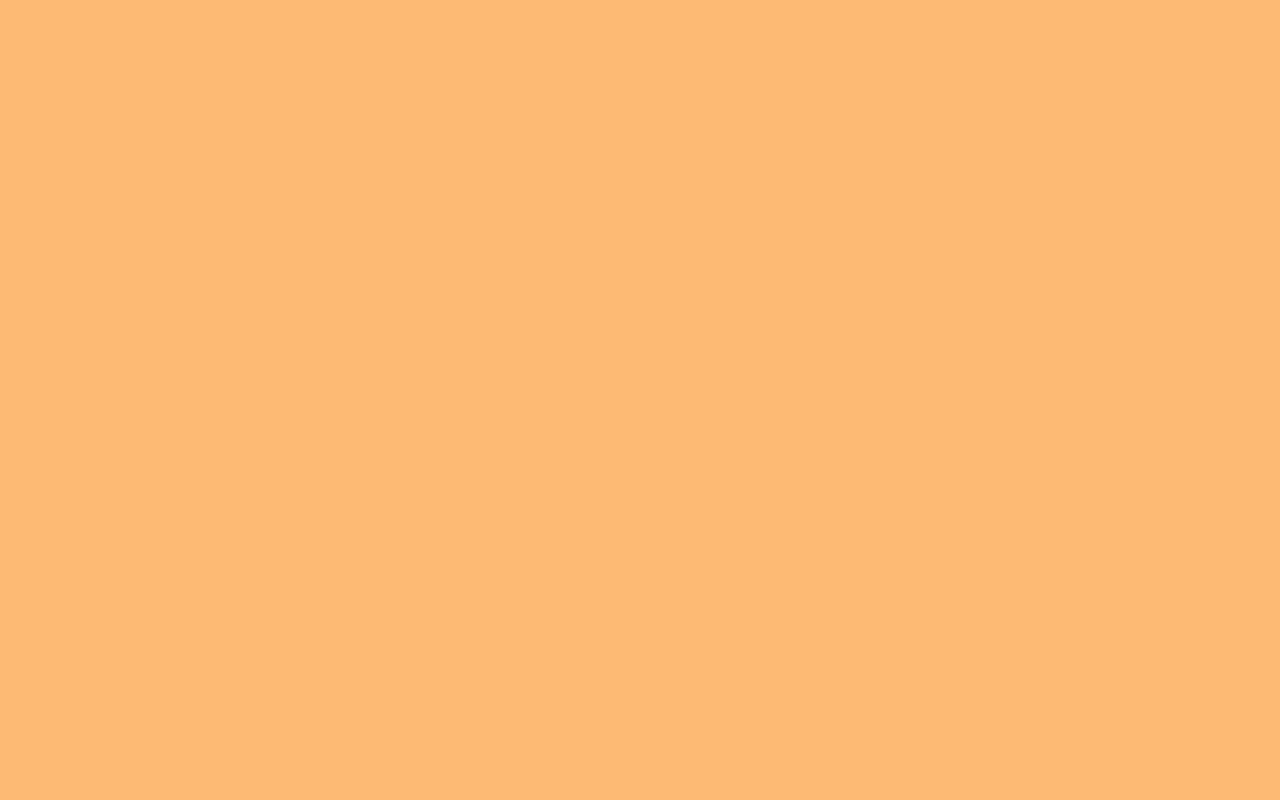
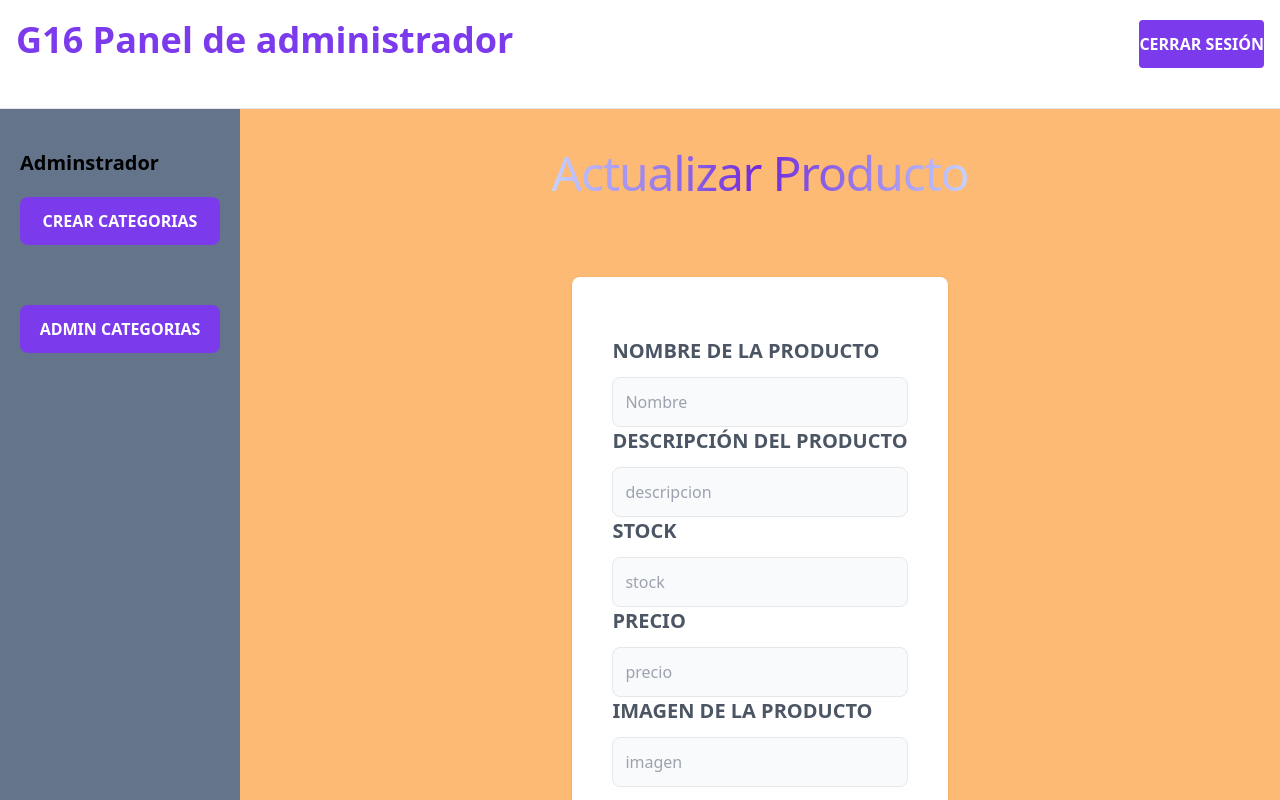
Before and after one commit to jonathanunab/comercio_electronico_front_G16, a React (Create React App) app: page /actualizar-producto/1 in a window 1280 px wide. Before the commit this address had no page. Shown: the top 800 px of the page. Built offline with nearby package versions, Linux system fonts and the light colour scheme; no server answers.

Commit message:
front con productos terminado

```diff
--- a/src/App.js
+++ b/src/App.js
@@ -4,10 +4,12 @@ import Login from './componentes/Login';
 import CrearCuenta from './componentes/CrearCuenta';
 import Admin from './componentes/Admin';
 import Home from './componentes/Home';
-import CrearCategoria from './componentes/CrearCategoria';
-import ActualizarCategoria from './componentes/ActualizarCategoria';
+import CrearCategoria from './componentes/categorias/CrearCategoria';
+import ActualizarCategoria from './componentes/categorias/ActualizarCategoria';
 import HomeProductos from './componentes/productos/HomeProductos';
 import CrearProducto from './componentes/productos/CrearProducto';
+import ActualizarProducto from './componentes/productos/ActualizarProductos'
+
 function App() {
   return (
     <Router>
@@ -20,6 +22,7 @@ function App() {
           <Route path="/actualizar-categoria/:idCategoria" exact element={<ActualizarCategoria/>} />
           <Route path="/home-productos/:idCategoria" exact element={<HomeProductos/>} />
           <Route path="/crear-producto/:idCategoria" exact element={<CrearProducto/>} />
+          <Route path="/actualizar-producto/:idProducto" exact element={<ActualizarProducto />} />
       </Routes>
     </Router>
   );
--- a/src/componentes/Admin.js
+++ b/src/componentes/Admin.js
@@ -1,114 +1,113 @@
-import React, { useState, useEffect } from 'react';
-import { Link, useNavigate} from 'react-router-dom';
-import Header from './Header';
-import Sidebar from './Sidebar';
-import crud from '../conexiones/crud';
-import swal from 'sweetalert';
+import React, { useState, useEffect } from "react";
+import { Link, useNavigate } from "react-router-dom";
+import Header from "./Header";
+import Sidebar from "./Sidebar";
+import crud from "../conexiones/crud";
+import swal from "sweetalert";
 
 const Admin = () => {
+  const navigate = useNavigate();
+  const [categoria, setCategorias] = useState([]);
 
-  const navigate = useNavigate();
-
-  useEffect(() =>{
+  useEffect(() => {
     const autenticarUsuario = async () => {
-      const token = localStorage.getItem("token")
+      const token = localStorage.getItem("token");
       //console.log(token)
-      if(!token){
+      if (!token) {
         navigate("/login");
       }
-    }
-    autenticarUsuario()
-  },[navigate]);// [] hacen que solo se ejecute una vez el useEffect
-
-  const [categoria, setCategorias] = useState([]);
+    };
+    autenticarUsuario();
+  }, [navigate]); // [] hacen que solo se ejecute una vez el useEffect
 
   const cargarCategorias = async () => {
     const response = await crud.GET(`/api/categoria`);
     //console.log(response);
-       setCategorias(response.categoria);
-   }
+    setCategorias(response);
+  };
 
   useEffect(() => {
     cargarCategorias();
-   }, [])
+  }, []);
 
-
-   const borrarCategoria = async (idCategoria) =>{
+  const borrarCategoria = async (idCategoria) => {
     swal({
       title: "Estas seguro de eliminar la categoria?",
       text: "una vez eliminado, no se podra recuperar esta categoria",
       icon: "warning",
       buttons: true,
       dangerMode: true,
-    })
-    .then((willDelete) => {
+    }).then((willDelete) => {
       if (willDelete) {
         const response = crud.DELETE(`/api/categoria/${idCategoria}`);
 
-        if(response){
+        if (response) {
           swal("Tu categoria a sido borrada correctamente", {
             icon: "success",
           });
         }
         cargarCategorias();
-
       } else {
         swal("se cancelo la acción");
       }
     });
-   }
+  };
 
   return (
     <>
-      <Header/>
-      <div className='md:flex md:min-h-screen'>
-        <Sidebar/>
-        <main className= 'flex-1'>
+      <Header />
+      <div className="md:flex md:min-h-screen">
+        <Sidebar />
+        <main className="flex-1">
           <h1 className="inline bg-gradient-to-r from-indigo-200 via-violet-700 to-indigo-200 bg-clip-text font-display text-5xl tracking-tight text-transparent">
-    Listado de catrgorias
+            Listado de categorias
           </h1>
+          <br/>
+          <br/>
           <table className="table table-bordered">
-        <thead className='bg-white'>
+            <thead className="bg-white">
               <tr>
-                <th style={{ width: '10%' }}>Imagen</th>
-                <th style={{ width: '75%' }}>Nombre</th>
-                <th style={{ width: '15%' }}>Opciones</th>
+                <th style={{ width: "20%" }}>Imagen</th>
+                <th style={{ width: "45%" }}>Nombre</th>
+                <th style={{ width: "45%" }}>Opciones</th>
               </tr>
             </thead>
 
             <tbody className="bg-white">
-            {
-                categoria.map(
-                    item =>
+              {categoria != null
+                ? categoria.map((item) => (
                     <tr key={item._id}>
-                            <td><img src={item.imagen}></img></td>
-                            <td>{item.nombre}</td>
                       <td>
-                                <Link
-                                  to={`/home-productos/${item._id}`}
-                                >crear producto</Link>&nbsp;&nbsp;
-                                <Link
-                                 to={`/actualizar-categoria/${item._id}`}
-
-                                >Editar</Link>&nbsp;&nbsp;
+                        <img src={item.imagen}></img>
+                      </td>
+                      <td className="text-center font-mono text-blue-800 text-lg font-bold capitalize hover:uppercase">{item.nombre}</td>
+                      <td>
+                        <Link to={`/home-productos/${item._id}`} className="text-white bg-blue-700 hover:bg-blue-800 focus:ring-4 focus:ring-blue-300 font-medium rounded-lg text-sm px-5 py-2.5 mr-2 mb-2 dark:bg-blue-600 dark:hover:bg-blue-700 focus:outline-none dark:focus:ring-blue-800">
+                          ver y crear productos
+                        </Link>
+                        <br/>
+                        <br/>
+                        <Link to={`/actualizar-categoria/${item._id}`} className="text-white bg-blue-700 hover:bg-blue-800 focus:ring-4 focus:ring-blue-300 font-medium rounded-lg text-sm px-5 py-2.5 mr-2 mb-2 dark:bg-blue-600 dark:hover:bg-blue-700 focus:outline-none dark:focus:ring-blue-800">
+                          Editar
+                        </Link>
+                        <br/>
+                        <br/>
                         <button
-                                    onClick={()=>borrarCategoria(item._id)}
-                                >Eliminar</button>
+                          className="text-white bg-blue-700 hover:bg-blue-800 focus:ring-4 focus:ring-blue-300 font-medium rounded-lg text-sm px-5 py-2.5 mr-2 mb-2 dark:bg-blue-600 dark:hover:bg-blue-700 focus:outline-none dark:focus:ring-blue-800"
+                          onClick={() => borrarCategoria(item._id)}
+                        >
+                          Eliminar
+                        </button>
                       </td>
                     </tr>
-                        )
-                    }
+                  ))
+                : console.log("No hay elementos")}
             </tbody>
           </table>
         </main>
       </div>
-
-
-
-
-
     </>
   );
-}
+};
 
 export default Admin;
--- a/src/componentes/CrearCuenta.js
+++ b/src/componentes/CrearCuenta.js
@@ -27,7 +27,7 @@ const CrearCuenta = () => {
   const crearCuenta = async () =>{
     //los dos password deben ser iguales
     if(password !== confirmar){
-      console.log("son diferentes");
+      //console.log("son diferentes");
       const mensaje = "Las contraseñas son diferentes.";
       swal({
         title: 'Error',
@@ -49,7 +49,7 @@ const CrearCuenta = () => {
         email: usuario.email,
         password: usuario.password
       }
-      console.log(data);
+      //console.log(data);
       const response = await crud.POST(`/api/usuarios`, data);
       const mensaje = response.msg;
       if(mensaje === ' el usuario ya existe'){
--- a/src/componentes/Header.js
+++ b/src/componentes/Header.js
@@ -14,7 +14,7 @@ const cerrarSesion = () =>{
     <header className='px-4 py-5 bg-white border-b'>
         <div className='md:flex md:justify-between'>
         <h2 className='text-4xl text-violet-600 font-bold text-center mb-5 md:mb-0'>
-            G13 Panel de administrador
+            G16 Panel de administrador
         </h2>
         <div className='flex flex-col md:flex-row items-center gap-4'>
         <input
--- a/src/componentes/productos/ActualizarProductos.js
+++ b/src/componentes/productos/ActualizarProductos.js
@@ -0,0 +1,170 @@
+import React, { useEffect, useState } from "react";
+import Header from "../Header";
+import Sidebar from "../Sidebar";
+import crud from "../../conexiones/crud";
+import { Link, useNavigate, useParams } from "react-router-dom";
+import swal from "sweetalert";
+
+const ActualizarProducto = () => {
+  const navigate = useNavigate();
+
+  const { idProducto } = useParams();
+  //console.log(idProducto);
+
+  const [producto, setProducto] = useState({
+    nombre: "",
+    descripcion: "",
+    stock: "",
+    precio: "",
+    imagen: "",
+  });
+  const cargarProducto = async () => {
+    const response = await crud.GET(`/api/producto/actualizar/${idProducto}`);
+    //console.log(response);
+    setProducto(response.producto);
+  };
+  useEffect(() => {
+    cargarProducto();
+  }, []);
+
+  let { nombre, descripcion, stock, precio, imagen } = producto;
+
+  const onChange = (e) => {
+    setProducto({
+      ...producto,
+      [e.target.name]: e.target.value,
+    });
+  };
+
+  const actualizarProducto = async () => {
+    const data = {
+      nombre: producto.nombre,
+      descripcion: producto.descripcion,
+      stock: producto.stock,
+      precio: producto.precio,
+      imagen: producto.imagen,
+    };
+    //console.log(data, idProducto);
+    const response = await crud.PUT(`/api/producto/${idProducto}`, data);
+    //console.log(response);
+    const mensaje1 = "la producto se actualizo correctamente";
+    swal({
+      title: "Información",
+      text: mensaje1,
+      icon: "success",
+      buttons: {
+        confirm: {
+          text: "OK",
+          value: true,
+          visible: true,
+          className: "btn btn-primary",
+          closeModal: true,
+        },
+      },
+    });
+    navigate(`/home-productos/${producto.categoriaId}`);
+  };
+
+  const onSubmit = (e) => {
+    e.preventDefault();
+    actualizarProducto();
+  };
+
+  return (
+    <>
+      <Header />
+      <div className="md:flex md:min-h-screen">
+        <Sidebar />
+        <main className="flex-1">
+          <div className="mt-10 flex justify-center">
+            <h1 className="inline bg-gradient-to-r from-indigo-200 via-violet-700 to-indigo-200 bg-clip-text font-display text-5xl tracking-tight text-transparent">
+              Actualizar Producto
+            </h1>
+          </div>
+
+          <div className="mt-10 flex justify-center">
+            <form
+              className="my-10 bg-white shadow rounded-lg p-10 "
+              onSubmit={onSubmit}
+            >
+              <div className="my-5">
+                <label className="uppercase text-gray-600 block text-xl font-bold">
+                  Nombre de la producto
+                </label>
+                <input
+                  type="text"
+                  id="nombre"
+                  name="nombre"
+                  placeholder="Nombre"
+                  className="w-full mt-3 p-3 border rounded-lg bg-gray-50"
+                  value={nombre}
+                  onChange={onChange}
+                />
+
+                <label className="uppercase text-gray-600 block text-xl font-bold">
+                  Descripción del producto
+                </label>
+                <input
+                  type="text"
+                  id="descripcion"
+                  name="descripcion"
+                  placeholder="descripcion"
+                  className="w-full mt-3 p-3 border rounded-lg bg-gray-50"
+                  value={descripcion}
+                  onChange={onChange}
+                />
+
+                <label className="uppercase text-gray-600 block text-xl font-bold">
+                  Stock
+                </label>
+                <input
+                  type="text"
+                  id="stock"
+                  name="stock"
+                  placeholder="stock"
+                  className="w-full mt-3 p-3 border rounded-lg bg-gray-50"
+                  value={stock}
+                  onChange={onChange}
+                />
+
+                <label className="uppercase text-gray-600 block text-xl font-bold">
+                  Precio
+                </label>
+                <input
+                  type="text"
+                  id="precio"
+                  name="precio"
+                  placeholder="precio"
+                  className="w-full mt-3 p-3 border rounded-lg bg-gray-50"
+                  value={precio}
+                  onChange={onChange}
+                />
+
+                <label className="uppercase text-gray-600 block text-xl font-bold">
+                  Imagen de la producto
+                </label>
+                <input
+                  type="text"
+                  id="imagen"
+                  name="imagen"
+                  placeholder="imagen"
+                  className="w-full mt-3 p-3 border rounded-lg bg-gray-50"
+                  value={imagen}
+                  onChange={onChange}
+                />
+              </div>
+
+              <input
+                type="submit"
+                value="Actualizar Producto"
+                className="bg-violet-600 mb-5 w-full py-3 text-white uppercase font-bold rounded hover:cursor-pointer hover:bg-violet-400 transition-colors"
+              />
+            </form>
+          </div>
+        </main>
+      </div>
+    </>
+  );
+};
+
+export default ActualizarProducto;
--- a/src/componentes/productos/ViewProductos.js
+++ b/src/componentes/productos/ViewProductos.js
@@ -1,33 +1,66 @@
-import React from 'react'
+import React from "react";
+import { Link } from "react-router-dom";
+import crud from "../../conexiones/crud";
+import swal from "sweetalert";
 
-export const ViewProductos = ({producto}) => {
+export const ViewProductos = ({ producto }) => {
 
-    const {nombre, descripcion, stock, precio,imagen} = producto;
-    return(
-        <div
-            className='border-r p-5 flex justify-between items-center'
+    const borrarProducto = async (producto) => {
+
+        swal({
+        title: "Estas seguro de eliminar el producto?",
+        text: "una vez eliminado, no se podra recuperar este producto",
+        icon: "warning",
+        buttons: true,
+        dangerMode: true,
+        }).then((willDelete) => {
+        if (willDelete) {
+            const response = crud.DELETE(`/api/producto/${producto._id}`);
+
+            if (response) {
+            swal("Tu producto ha sido borrado correctamente", {
+                icon: "success",
+            });
+            }
+            console.log(producto.categoriaId)
+            window.location.reload();
+            //navigate(`/home-productos/${producto.categoriaId}`);
+        } else {
+            swal("se cancelo la acción");
+        }
+        });
+    };
+
+  const { nombre, descripcion, stock, precio, imagen } = producto;
+  //console.log(producto._id)
+  return (
+    <div className="border-r p-5 flex justify-between items-center">
+      <div className="flex flex-col items-start">
+        <p className="mb-1 text-xl text-gray-50">nombre:{nombre}</p>
+        <p className="mb-1 text-xl text-gray-50 uppercase">
+          descripción:{descripcion}
+        </p>
+        <p className="mb-1 text-xl text-gray-50">stock:{stock}</p>
+        <p className="mb-1 text-xl text-gray-50">precio:{precio}</p>
+        <img src={imagen} width="150" height="150"></img>
+      </div>
+
+      <div className="flex flex-col lg:flex-row gap-2">
+        <Link
+          to={`/actualizar-producto/${producto._id}`}
+          className="text-white bg-blue-700 hover:bg-blue-800 focus:ring-4 focus:ring-blue-300 font-medium rounded-lg text-sm px-5 py-2.5 mr-2 mb-2 dark:bg-blue-600 dark:hover:bg-blue-700 focus:outline-none dark:focus:ring-blue-800"
         >
-            <div className='flex flex-col items-start'>
-                <p className='mb-1 text-xl text-gray-50'>nombre:{nombre}</p>
-                <p className='mb-1 text-xl text-gray-50 uppercase'>descripción:{descripcion}</p>
-                <p className='mb-1 text-xl text-gray-50'>stock:{stock}</p>
-                <p className='mb-1 text-xl text-gray-50'>precio:{precio}</p>
-                <img src={imagen} width="150" height="150"></img>
-            </div>
+          Editar
+        </Link>
+        <button
+          className="bg-blue-500 hover:bg-blue-700 text-white font-bold py-2 px-4 rounded"
+          onClick={() => borrarProducto(producto)}
+        >
+          Eliminar
+        </button>
+      </div>
+    </div>
+  );
+};
 
-            <div className='flex flex-col lg:flex-row gap-2'>
-            <button
-                          className="bg-indigo-600 px-4 py-3 text-white uppercase font-bold text-sm rounded-lg"
-                          //onClick={() => handleModalEditarTarea(tarea)}
-                      >Editar</button>
-                <button
-                          className="bg-red-600 px-4 py-3 text-white uppercase font-bold text-sm rounded-lg"
-                         // onClick={() => handleModalEliminarTarea(tarea)}
-                      >Eliminar</button>
-            </div>
-
-        </div>
-    )
-}
-
-export default ViewProductos
+export default ViewProductos;
--- a/src/conexiones/crud.js
+++ b/src/conexiones/crud.js
@@ -43,10 +43,11 @@ class crud {
             }
         }
         const url = `${back.api.baseURL}${resource}`
+
         let response = (await (await fetch(url, data)).json())
         return response
+    }
 
-    }
     async PUT(resource, body){
         const token = localStorage.getItem("token");
         let bearer;
@@ -66,6 +67,7 @@ class crud {
             }
         }
         const url = `${back.api.baseURL}${resource}`
+        //console.log(url)
         let response = (await (await fetch(url, data)).json())
         return response
 
```
Also changed, not shown: src/componentes/Home.js (+59 -41 lines), src/componentes/Login.js (+3 -4 lines), src/componentes/categorias/ActualizarCategoria.js (renamed from src/componentes/ActualizarCategoria.js, +5 -5 lines), src/componentes/categorias/CrearCategoria.js (renamed from src/componentes/CrearCategoria.js, +3 -5 lines), src/componentes/productos/HomeProductos.js (+36 -36 lines). Lines whose indentation alone changed are shown as unchanged.
